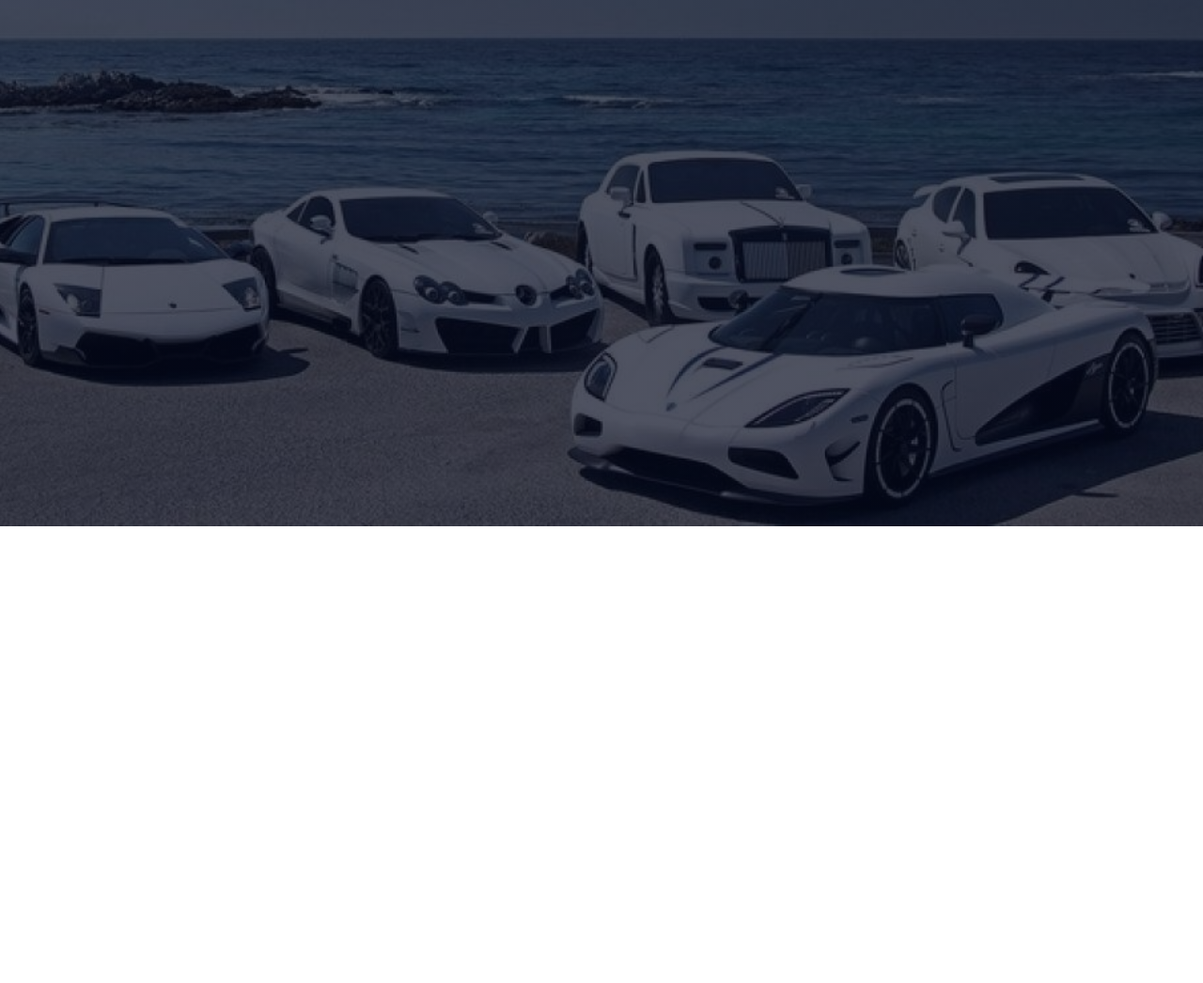
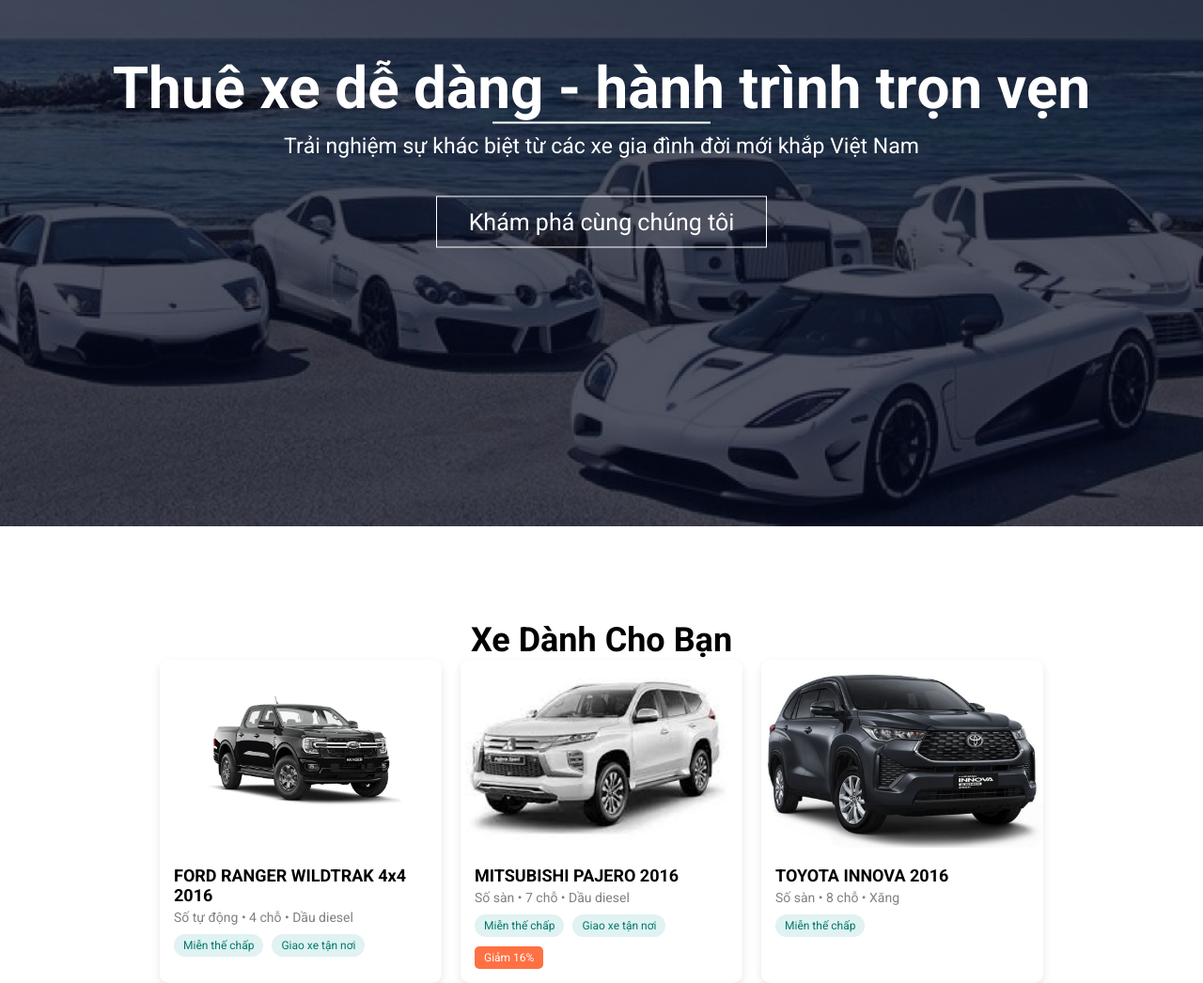
Before and after one commit to PhatCT24/ttcs, a plain HTML site: page src/front/mainpage.html in a window 1280 px wide. Shown: the part 240-1286 px from the top of the page at 94% size. Before the commit the page ends 800 px from the top, so only its background shows below. Drawn offline with nearby package versions, Linux system fonts and the light colour scheme.

Commit message:
update homepage

```diff
--- a/src/front/mainpage.css
+++ b/src/front/mainpage.css
@@ -48,3 +48,157 @@
 .nav-links ul li:hover::after{
     width: 100%;
 }
+.slogan{
+    width :90%;
+    color: #fff;
+    position: absolute;
+    top: 50%;
+    left: 50%;
+    transform: translate(-50%, -50%);
+    text-align: center;
+}
+.slogan h1{
+    font-size: 62px;
+}
+.slogan hr{
+    border: 1px solid white;
+    width: 20%;
+    margin: auto;
+}
+.slogan p{
+    margin: 10px 0 40px;
+    font-size: 23px;
+    color: #fff;
+}
+.hero-btn{
+    display: inline-block;
+    text-decoration: none;
+    color: #fff;
+    border: 1px solid #fff;
+    padding: 12px 34px;
+    font-size: 25px;
+    background: transparent;
+    position: relative;
+    cursor: pointer;
+    transition: background 0.3s ease, color 0.3s ease;
+}
+
+.hero-btn:hover{
+    background: rgba(255, 255, 255, 0.2);
+    color: #fff;
+}
+
+nav .bi{
+    display: none;
+}
+
+@media(max-width: 700px) {
+    nav img{
+        width: 80px
+    }
+    .slogan h1{
+        font-size: 20px;
+    }
+    .slogan p{
+        font-size: 13px;
+    }
+    .slogan .hero-btn{
+        font-size: 15px;
+    }
+    .slogan hr{
+        width: 30%;
+    }
+    .nav-links ul li{
+        display: block;
+    }
+    .nav-links{
+        position: absolute;
+        background: #A7C7E7 ;
+        height: 100vh;
+        width: 200px;
+        top: 0;
+        right: -200px;
+        text-align: left;
+        z-index: 2;
+        transition: 1s;
+    }
+    nav .bi{
+        display: block;
+        color: #fff;
+        margin: 10px;
+        font-size: 25px;
+        cursor: pointer;
+    }
+    .nav-links ul{
+        padding: 12px;
+    }
+}
+
+/*Xe dành cho bạn*/
+.outstanding{
+    width: 80%;
+    margin: auto;
+    text-align: center;
+    padding-top: 100px;
+}
+
+.outstanding h1{
+    font-size: 36px;
+    font-weight: 600;
+}
+.car-container {
+    display: flex;
+    gap: 20px;
+    justify-content: center;
+}
+.car-card {
+    background: #fff;
+    border-radius: 10px;
+    box-shadow: 0px 4px 10px rgba(0, 0, 0, 0.1);
+    overflow: hidden;
+    width: 300px;
+    text-align: left;
+}
+
+.car-card img {
+    width: 100%;
+    height: 200px;
+    object-fit: cover;
+}
+.car-info {
+    padding: 15px;
+}
+
+.car-info h3 {
+    font-size: 18px;
+    margin-bottom: 5px;
+}
+
+.car-info p {
+    font-size: 14px;
+    color: gray;
+}
+
+.tags {
+    margin-top: 10px;
+}
+
+.tag {
+    background: #e0f2f1;
+    color: #00796b;
+    padding: 5px 10px;
+    border-radius: 15px;
+    font-size: 12px;
+    margin-right: 5px;
+    display: inline-block;
+}
+
+.discount {
+    background: #ff7043;
+    color: white;
+    padding: 5px 10px;
+    border-radius: 5px;
+    font-size: 12px;
+    margin-top: 10px;
+    display: inline-block;
+}
--- a/src/front/mainpage.html
+++ b/src/front/mainpage.html
@@ -5,6 +5,7 @@
     <meta name="viewport" content="width=device-width, initial-scale=1.0">
     <title>Car-rent-main-page</title>
     <link rel="stylesheet" href="mainpage.css">
+    <link rel="stylesheet" href="https://cdn.jsdelivr.net/npm/bootstrap-icons@1.11.3/font/bootstrap-icons.min.css">
     <link href="https://fonts.googleapis.com/css2?family=Roboto:wght@400;500;700&display=swap" rel="stylesheet">
     <style>
         body { font-family: 'Roboto', sans-serif; }
@@ -15,7 +16,8 @@
     <section class="header">
         <nav>
             <a href="mainpage.html"><img src="assets/vf.png"></a>
-            <div class="nav-links">
+            <div class="nav-links" id="navLinks">
+                <i class="bi bi-x-lg" onclick="hideMenu()"></i>
                 <ul>
                     <li><a href="">Trang chủ</a></li>
                     <li><a href="">Về chúng tôi</a></li>
@@ -24,7 +26,69 @@
                     <li><a href="">Đăng nhập</a></li>
                 </ul>
             </div>
+            <i class="bi bi-list" onclick="showMenu()"></i>
         </nav>
+
+        <div class = "slogan">
+            <h1>Thuê xe dễ dàng - hành trình trọn vẹn</h1>
+            <hr>
+            <p>Trải nghiệm sự khác biệt từ các xe gia đình đời mới khắp Việt Nam</p>
+            <a href="" class="hero-btn">Khám phá cùng chúng tôi</a>
+        </div>
     </section>
+
+    <!---Xe dành cho bạn--->
+    <section class="outstanding">
+        <h1>Xe Dành Cho Bạn</h1>
+        <div class="car-container">
+            <div class="car-card">
+                <img src="assets\ford_ranger.png" alt="Ford Ranger">
+                <div class="car-info">
+                    <h3>FORD RANGER WILDTRAK 4x4 2016</h3>
+                    <p>Số tự động • 4 chỗ • Dầu diesel</p>
+                    <div class="tags">
+                        <span class="tag">Miễn thế chấp</span>
+                        <span class="tag">Giao xe tận nơi</span>
+                    </div>
+                </div>
+            </div>
+
+            <div class="car-card">
+                <img src="assets\mitsubishi_pajero.jpg" alt="Mitsubishi Pajero">
+                <div class="car-info">
+                    <h3>MITSUBISHI PAJERO 2016</h3>
+                    <p>Số sàn • 7 chỗ • Dầu diesel</p>
+                    <div class="tags">
+                        <span class="tag">Miễn thế chấp</span>
+                        <span class="tag">Giao xe tận nơi</span>
+                    </div>
+                    <span class="discount">Giảm 16%</span>
+                </div>
+            </div>
+
+            <div class="car-card">
+                <img src="assets\toyota_innova.jpg" alt="Toyota Innova">
+                <div class="car-info">
+                    <h3>TOYOTA INNOVA 2016</h3>
+                    <p>Số sàn • 8 chỗ • Xăng</p>
+                    <div class="tags">
+                        <span class="tag">Miễn thế chấp</span>
+                    </div>
+                </div>
+            </div>
+        </div>
+    </section>
+    <script>
+        //toggle menu
+        var navLinks = document.getElementById("navLinks");
+        function showMenu(){
+            navLinks.style.right ="0";
+        }
+        function hideMenu(){
+            navLinks.style.right ="-200px";
+        }
+
+    </script>
+
 </body>
 </html>
```
Also changed, not shown: src/front/assets/ford_ranger.png (added), src/front/assets/mitsubishi_pajero.jpg (added), src/front/assets/toyota_innova.jpg (added).
